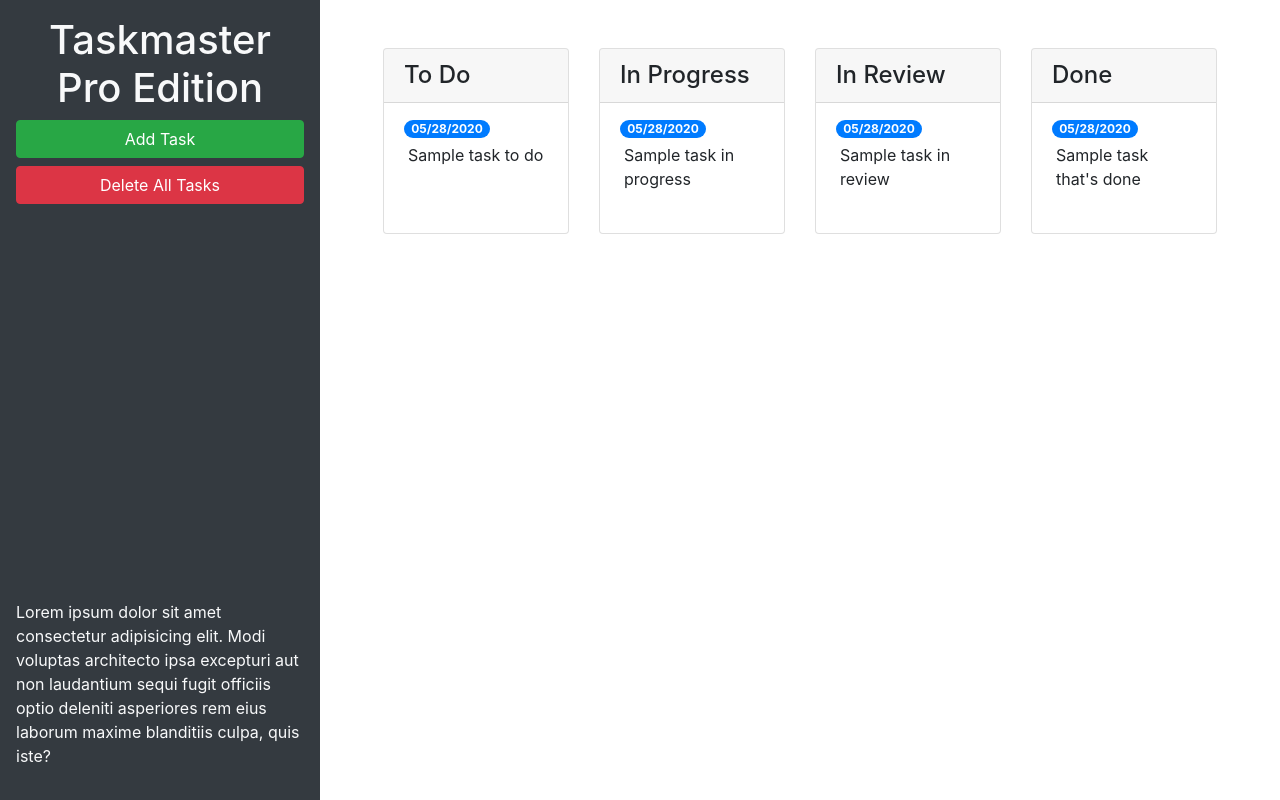
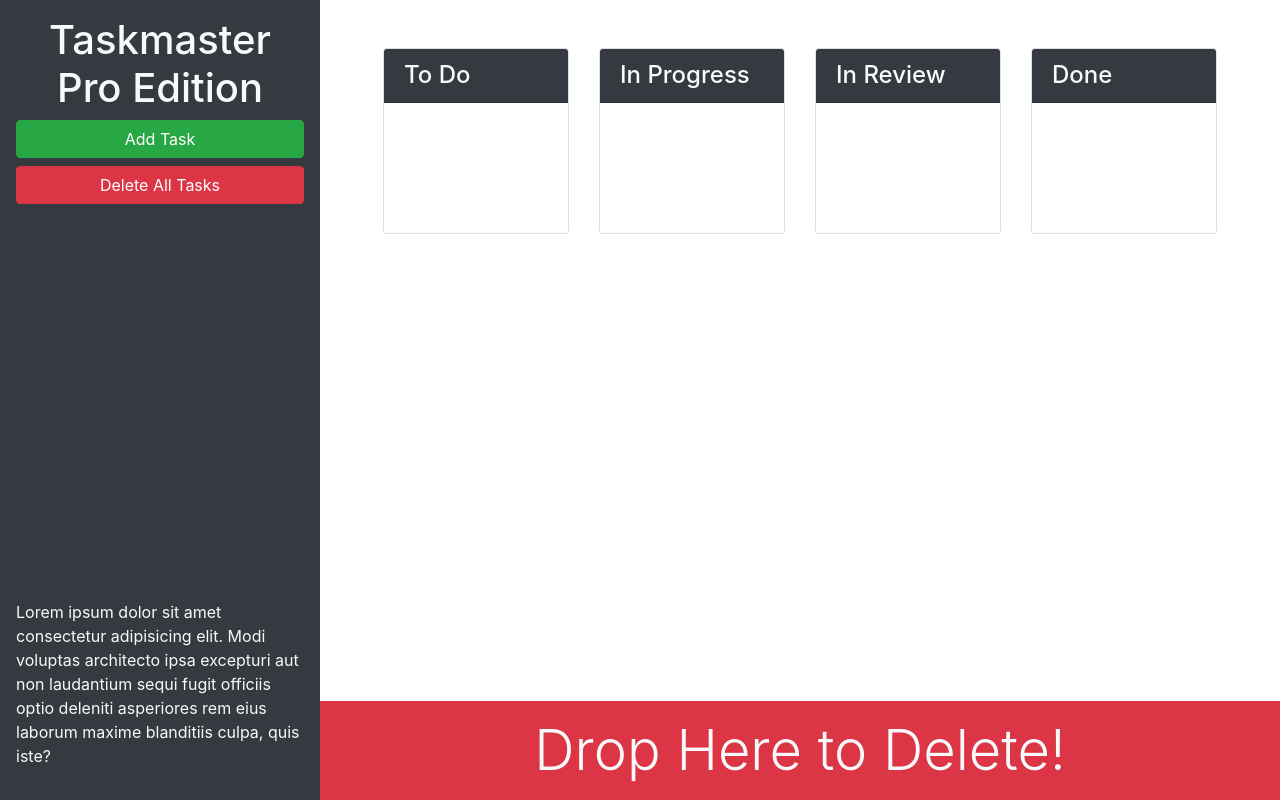
Before and after one commit to HarvBCoding/taskmaster-pro, a plain HTML site: page index.html in a window 1280 px wide. Drawn offline with nearby package versions, Linux system fonts and the light colour scheme.

Commit message:
columns for task status added

```diff
--- a/index.html
+++ b/index.html
@@ -13,30 +13,30 @@
 <body>
 
   <div class="row min-vh-100 no-gutters">
-    <header class="col-12 col-lg-3 bg-dark text-light d-flex flex-column p-4 p-lg-3">
+    <header class="col-12 col-lg-3 bg-dark text-light sticky-top d-flex flex-column p-4 p-lg-3">
       <h1 class="text-center">Taskmaster Pro Edition</h1>
       <button id="create-task" class="btn btn-block btn-success" data-toggle="modal" data-target="#task-form-modal">Add
         Task</button>
       <button id="remove-tasks" class="btn btn-block btn-danger">Delete All Tasks</button>
-      <p class="mt-auto">Lorem ipsum dolor sit amet consectetur adipisicing elit. Modi voluptas architecto ipsa
+      <!-- mt-auto puts all of the unused space in the header on top of the p to push it to the bottom; d-* sets the breakpoints -->
+      <!-- d-none will hide the display on smaller screens and display as a block on larger screens -->
+      <p class="mt-auto d-none d-lg-block">Lorem ipsum dolor sit amet consectetur adipisicing elit. Modi voluptas architecto ipsa
         excepturi aut non
         laudantium sequi fugit officiis optio deleniti asperiores rem eius laborum maxime blanditiis culpa, quis iste?
       </p>
     </header>
     <!-- div with class of container is usually used (see bootstrap class activity) -->
-    <main class="col-12 col-lg-9">
+    <main class="col-12 col-lg-9 d-flex flex-column">
       <div class="m-5 row justify-content-around">
         <!-- todo start -->
         <!-- col-12 is used to make each row full-width, at 768px the col-md-6 class takes over and tells each list to span 6 columns -->
         <!-- when a larger size is reached 1200px the col-xl-3 class takes over and each list only spans 3 colums -->
         <div class="col-12 col-md-6 col-xl-3 mb-3">
           <div class="card">
-            <h4 class="card-header">To Do</h4>
+            <!-- bg-* stands for background-color, text is self explanatory -->
+            <h4 class="card-header bg-dark text-light">To Do</h4>
             <ul id="list-toDo" class="list-group list-group-flush">
-              <li class="list-group-item">
-                <span class="badge badge-primary badge-pill">05/28/2020</span>
-                <p class="m-1">Sample task to do</p>
-              </li>
+
             </ul>
           </div>
         </div>
@@ -44,12 +44,9 @@
         <!-- in progress start -->
         <div class="col-12 col-md-6 col-xl-3 mb-3">
           <div class="card">
-            <h4 class="card-header">In Progress</h2>
+            <h4 class="card-header bg-dark text-light">In Progress</h2>
             <ul id="list-inProgress" class="list-group list-group-flush">
-              <li class="list-group-item">
-                <span class="badge badge-primary badge-pill">05/28/2020</span>
-                <p class="m-1">Sample task in progress</p>
-              </li>
+
             </ul>
           </div>
         </div>
@@ -57,12 +54,9 @@
         <!-- in review start -->
         <div class="col-12 col-md-6 col-xl-3 mb-3">
           <div class="card">
-            <h4 class="card-header">In Review</h4>
+            <h4 class="card-header bg-dark text-light">In Review</h4>
             <ul id="list-inReview" class="list-group list-group-flush">
-              <li class="list-group-item">
-                <span class="badge badge-primary badge-pill">05/28/2020</span>
-                <p class="m-1">Sample task in review</p>
-              </li>
+
             </ul>
           </div>
         </div>
@@ -70,16 +64,19 @@
         <!-- done start -->
         <div class="col-12 col-md-6 col-xl-3 mb-3">
           <div class="card">
-            <h4 class="card-header">Done</h4>
+            <h4 class="card-header bg-dark text-light">Done</h4>
             <ul id="list-done" class="list-group list-group-flush">
-              <li class="list-group-item">
-                <span class="badge badge-primary badge-pill">05/28/2020</span>
-                <p class="m-1">Sample task that's done</p>
-              </li>
+
             </ul>
           </div>
         </div>
         <!-- done end -->
+      </div>
+      <div id="trash" class="mt-auto">
+        <!-- w-* sets the width; p-* sets the padding -->
+        <div class="w-100 bg-danger p-3 text-center text-light display-4">
+          Drop Here to Delete!
+        </div>
       </div>
     </main>
   </div>
```
